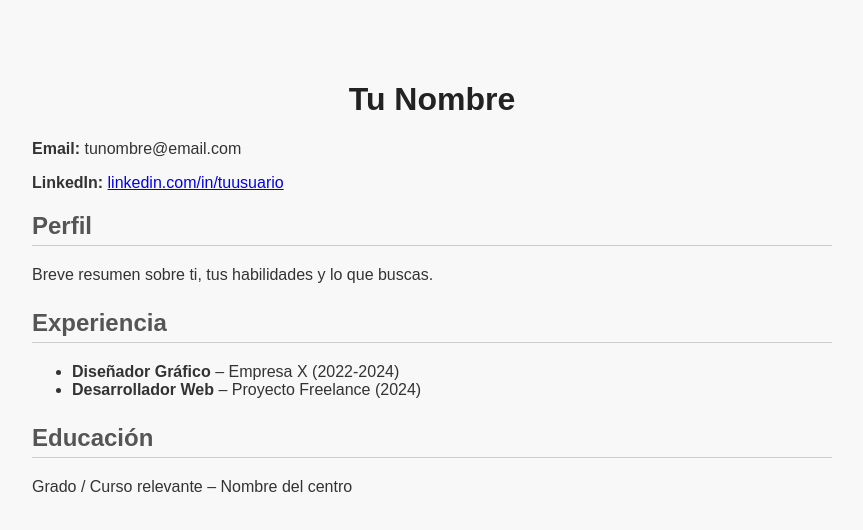
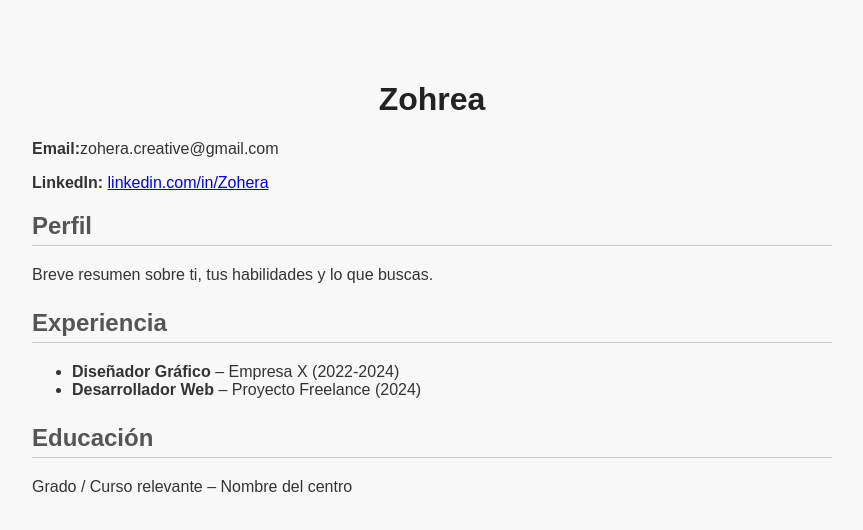
Before and after one commit to Zohera-Creative/Zohera-Creative.github.io, a plain HTML site: page index.html in a window 1280 px wide. Shown: the whole page, without its empty margins (208-1071 px from the left). Drawn offline with Linux system fonts and the light colour scheme.

Commit message:
Update index.html

```diff
--- a/index.html
+++ b/index.html
@@ -3,7 +3,7 @@
 <head>
   <meta charset="UTF-8">
   <meta name="viewport" content="width=device-width, initial-scale=1.0">
-  <title>Currículum de TU NOMBRE</title>
+  <title>Zohera Resume</title>
   <style>
     body {
       font-family: Arial, sans-serif;
@@ -19,9 +19,9 @@
   </style>
 </head>
 <body>
-  <h1>Tu Nombre</h1>
-  <p><strong>Email:</strong> tunombre@email.com</p>
-  <p><strong>LinkedIn:</strong> <a href="https://linkedin.com/in/tuusuario">linkedin.com/in/tuusuario</a></p>
+  <h1>Zohrea</h1>
+  <p><strong>Email:</strong>zohera.creative@gmail.com</p>
+  <p><strong>LinkedIn:</strong> <a href="https://linkedin.com/in/tuusuario">linkedin.com/in/Zohera</a></p>
 
   <div class="section">
     <h2>Perfil</h2>
```
